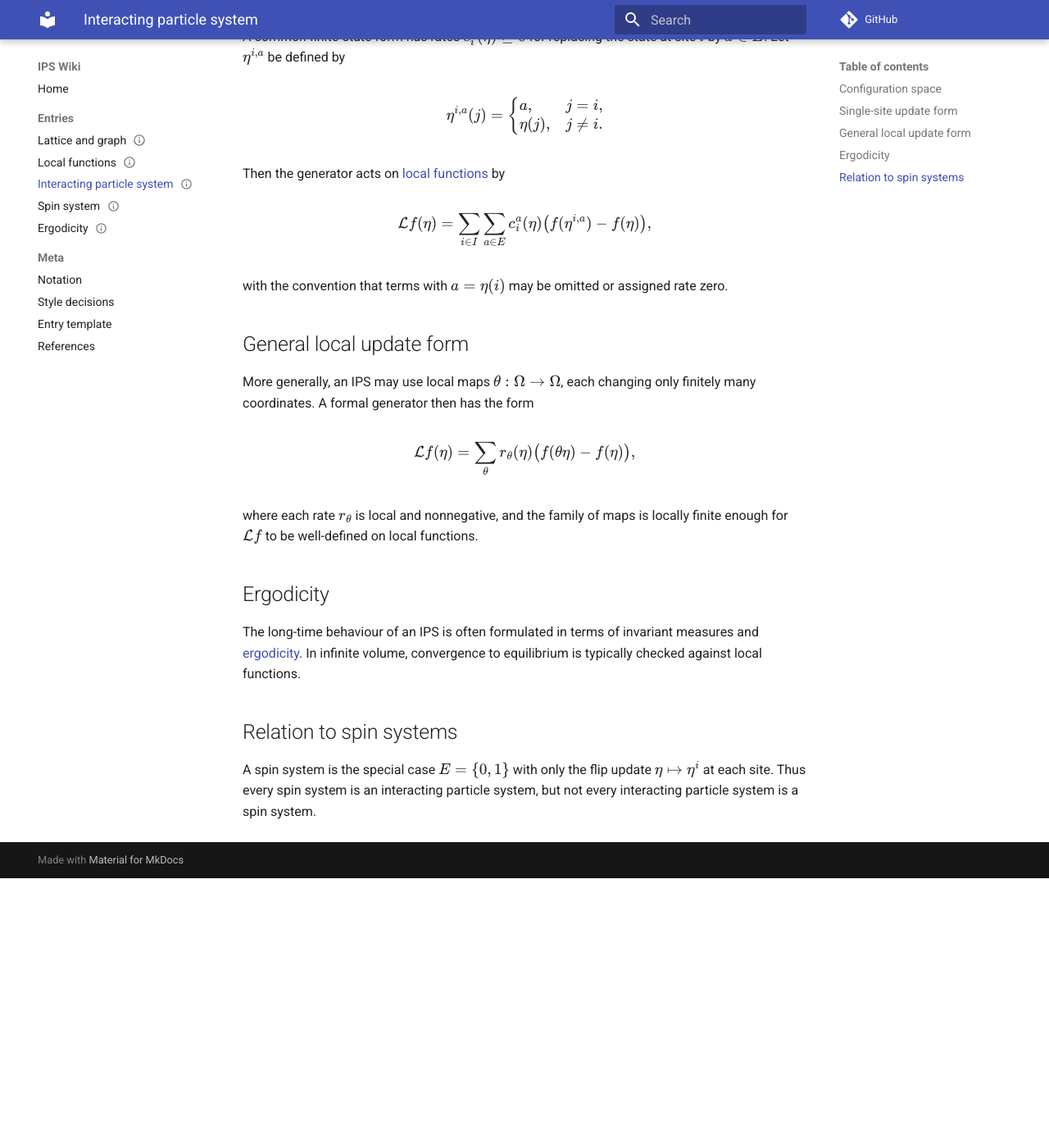
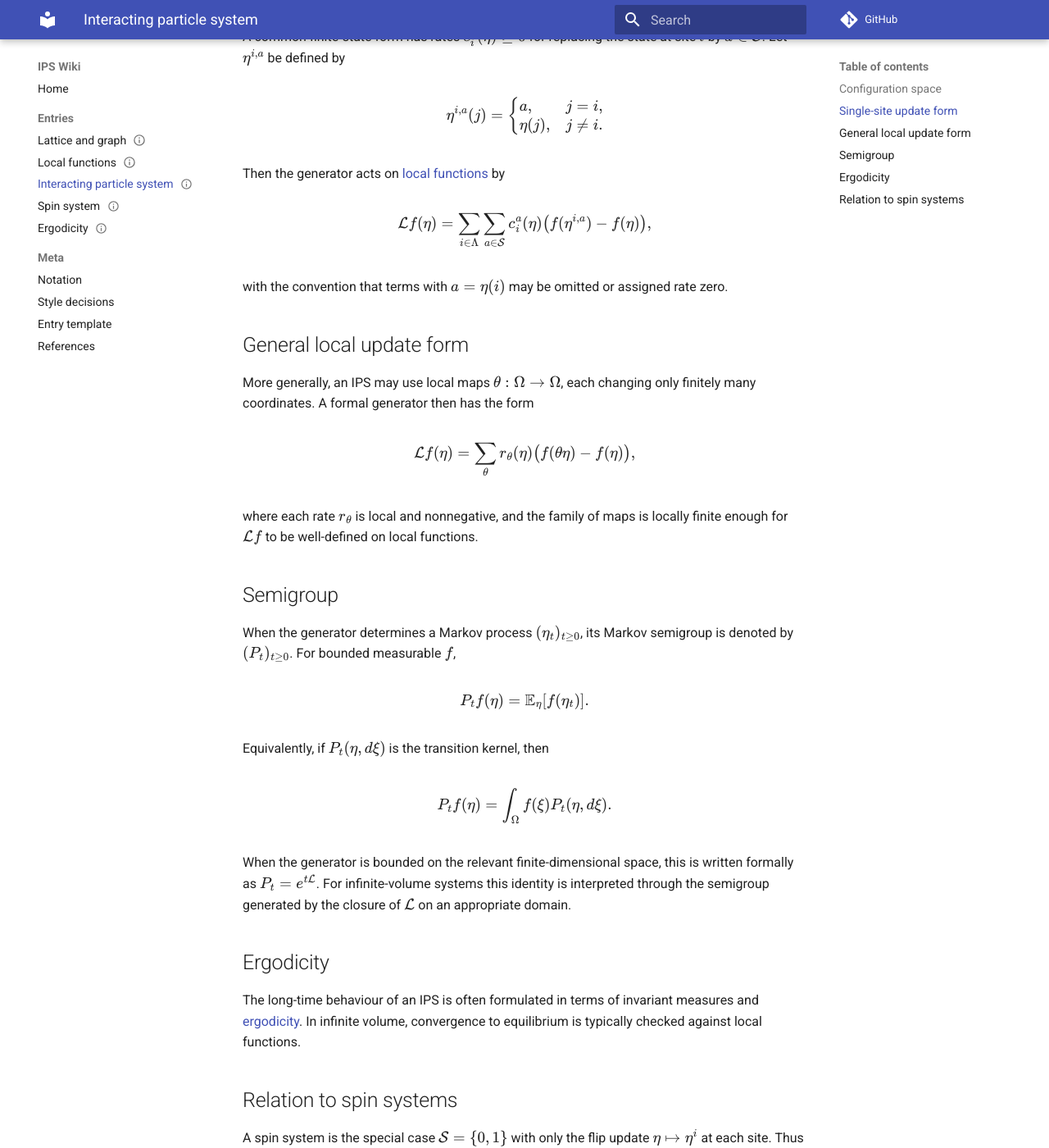
Before and after one commit to maciejgluchowski86-beep/ips-wiki, an MkDocs documentation site: the page built from docs/entries/interacting-particle-system.md, in a window 1280 px wide and 1400 px high, scrolled down 614 px. Shown: the whole window at 82% size. Built offline with MkDocs 1.6.1 and Material for MkDocs 9.7.7, drawn with Linux system fonts in a browser that asks for light colours; comment, search, counter and statistics services are not loaded; before the commit the page ends 1685 px from its top, so only the background shows below that; some of the changed text lies outside the part shown.

Commit message:
Use Lambda and state-space notation in IPS entry

```diff
--- a/docs/entries/interacting-particle-system.md
+++ b/docs/entries/interacting-particle-system.md
@@ -9,23 +9,23 @@ tags:
 
 # Interacting particle system
 
-An interacting particle system is a continuous-time Markov process on a product configuration space over a countable [site set](lattice-and-graph.md). Unlike a [spin system](spin-system.md), the single-site state space need not be two-state and the allowed updates need not be single-site flips.
+An interacting particle system is a continuous-time Markov process on a product configuration space over a countable [lattice](lattice-and-graph.md) \(\Lambda\). Unlike a [spin system](spin-system.md), the single-site state space \(\mathcal S\) need not be two-state and the allowed updates need not be single-site flips.
 
 **References.** Liggett, *Interacting Particle Systems*; Liggett, *Stochastic Interacting Systems*.
 
 ## Configuration space
 
-Let \(I\) be a countable site set and let \(E\) be a finite or countable single-site state space. The configuration space is
+Let \(\Lambda\) be a countable lattice and let \(\mathcal S\) be a finite or countable single-site state space. The configuration space is
 
 $$
-\Omega=E^I.
+\Omega=\mathcal S^\Lambda.
 $$
 
-A configuration \(\eta\in\Omega\) assigns a state \(\eta(i)\in E\) to each site \(i\in I\).
+A configuration \(\eta\in\Omega\) assigns a state \(\eta(i)\in\mathcal S\) to each site \(i\in\Lambda\).
 
 ## Single-site update form
 
-A common finite-state form has rates \(c_i^a(\eta)\ge0\) for replacing the state at site \(i\) by \(a\in E\). Let \(\eta^{i,a}\) be defined by
+A common finite-state form has rates \(c_i^a(\eta)\ge0\) for replacing the state at site \(i\) by \(a\in\mathcal S\). Let \(\eta^{i,a}\) be defined by
 
 $$
 \eta^{i,a}(j)=
@@ -40,7 +40,7 @@ Then the generator acts on [local functions](local-functions.md) by
 $$
 \cL f(\eta)
 =
-\sum_{i\in I}\sum_{a\in E} c_i^a(\eta)\bigl(f(\eta^{i,a})-f(\eta)\bigr),
+\sum_{i\in\Lambda}\sum_{a\in\mathcal S} c_i^a(\eta)\bigl(f(\eta^{i,a})-f(\eta)\bigr),
 $$
 
 with the convention that terms with \(a=\eta(i)\) may be omitted or assigned rate zero.
@@ -57,10 +57,26 @@ $$
 
 where each rate \(r_\theta\) is local and nonnegative, and the family of maps is locally finite enough for \(\cL f\) to be well-defined on local functions.
 
+## Semigroup
+
+When the generator determines a Markov process \((\eta_t)_{t\ge0}\), its Markov semigroup is denoted by \((P_t)_{t\ge0}\). For bounded measurable \(f\),
+
+$$
+P_t f(\eta)=\E_\eta[f(\eta_t)].
+$$
+
+Equivalently, if \(P_t(\eta,d\xi)\) is the transition kernel, then
+
+$$
+P_t f(\eta)=\int_\Omega f(\xi)P_t(\eta,d\xi).
+$$
+
+When the generator is bounded on the relevant finite-dimensional space, this is written formally as \(P_t=e^{t\cL}\). For infinite-volume systems this identity is interpreted through the semigroup generated by the closure of \(\cL\) on an appropriate domain.
+
 ## Ergodicity
 
 The long-time behaviour of an IPS is often formulated in terms of invariant measures and [ergodicity](ergodicity.md). In infinite volume, convergence to equilibrium is typically checked against local functions.
 
 ## Relation to spin systems
 
-A spin system is the special case \(E=\{0,1\}\) with only the flip update \(\eta\mapsto\eta^i\) at each site. Thus every spin system is an interacting particle system, but not every interacting particle system is a spin system.
+A spin system is the special case \(\mathcal S=\{0,1\}\) with only the flip update \(\eta\mapsto\eta^i\) at each site. Thus every spin system is an interacting particle system, but not every interacting particle system is a spin system.
```
